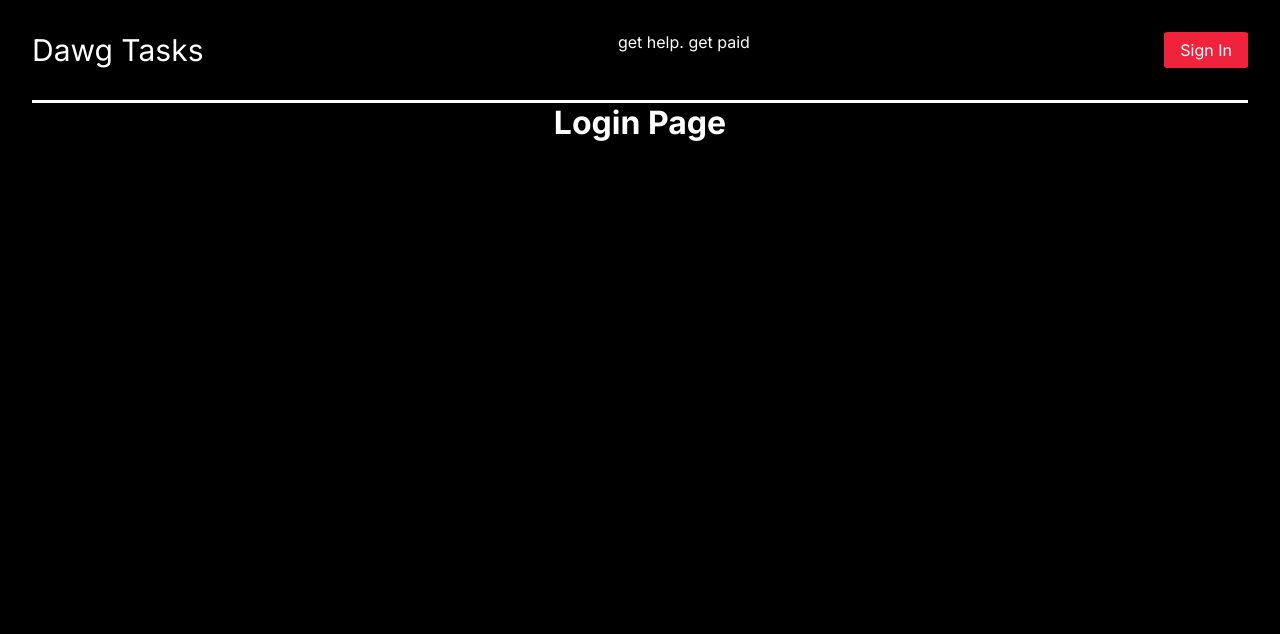
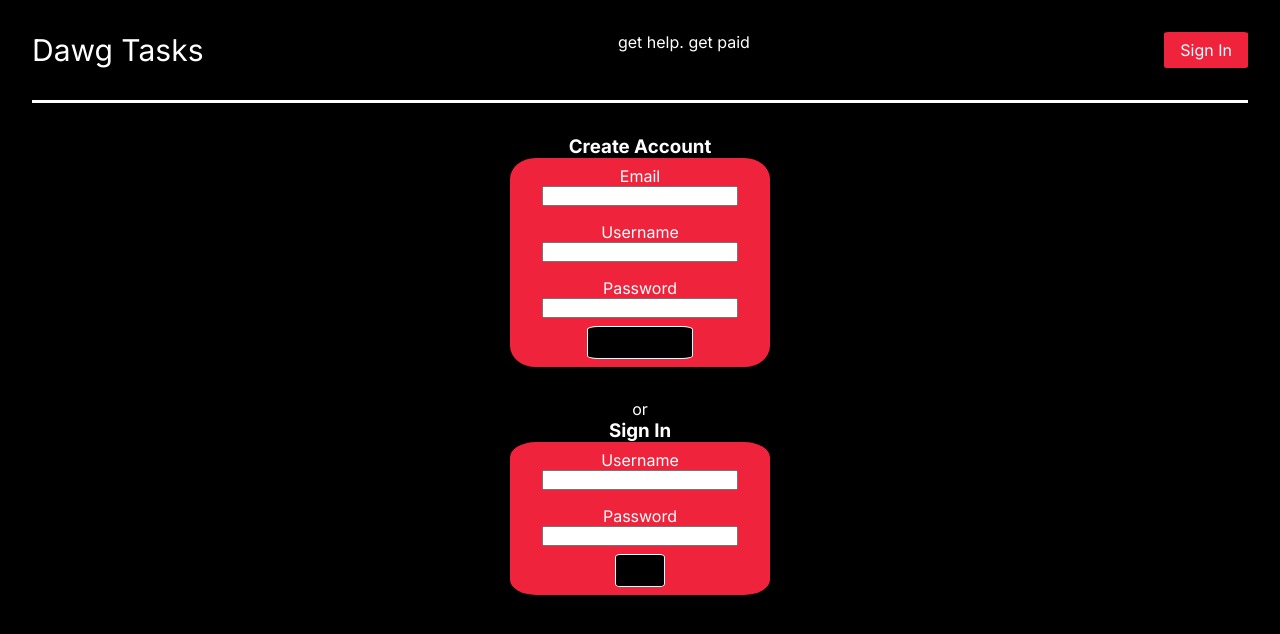
Before and after one commit to davidweav/dawg-tasks, a Next.js app: page /login in a window 1280 px wide. Shown: the top 634 px of the page. Built offline with nearby package versions, Linux system fonts and the light colour scheme.

Commit message:
Created the base frontend for login

```diff
--- a/models/user.js
+++ b/models/user.js
@@ -24,6 +24,7 @@ const UserSchema = new Schema({
     maxlength: 30 },
 });
 
+
 const UserModel = mongoose.model('Credential', UserSchema);
 
 export default UserModel;
--- a/pages/api/auth/register.js
+++ b/pages/api/auth/register.js
@@ -1,11 +1,8 @@
 import UserModel from '../models';
 
-export async function register(username, email, password) {
+export async function register(req, res) {
   // Validate email format
   console.log('Email:', email);
-  if (!email.match(/^[a-zA-Z0-9._%+-]+@uga\.edu$/)) {
-    throw new Error('Please use a valid uga.edu email address for registration.');
-  }
 
   // Check if the user already exists
   const existingUser = await UserModel.findOne({ email });
--- a/pages/login/index.js
+++ b/pages/login/index.js
@@ -1,6 +1,19 @@
 import Link from "next/link"
+import { useState } from "react"
+
 
 export default function Login() {
+
+    const [email, setEmail] = useState('');
+    const [username, setUsername] = useState('');
+    const [password, setPassword] = useState('');
+    const [username2, setUsername2] = useState('');
+    const [password2, setPassword2] = useState('');
+
+    const handleSubmit = async (e) => {
+
+    }
+
     return (
         <main className={`page`}>
             <nav>
@@ -9,7 +22,64 @@ export default function Login() {
               <Link className='sign-in' href='/login'>Sign In</Link>
             </nav>
 
-            <h1>Login Page</h1>
+            <h3>Create Account</h3>
+
+            <div className="form-container">
+                <form onSubmit={handleSubmit}>
+                    <div className="form-field">
+                        <label htmlFor="email">Email</label>
+                            <input type="email"
+                                id="email"
+                                value={email}
+                                onChange={(e) => setEmail(e.target.value)}
+                            />
+                    </div>
+                    <div className="form-field">
+                        <label htmlFor="username">Username</label>
+                            <input type="text"
+                                id="username"
+                                value={username}
+                                onChange={(e) => setUsername(e.target.value)}
+                            />
+                    </div>
+                    <div className="form-field">
+                        <label htmlFor="password">Password</label>
+                            <input type="password"
+                                id="password"
+                                value={password}
+                                onChange={(e) => setPassword(e.target.value)}
+                            />
+                    </div>
+                    <button type="submit">Create Account</button>
+                </form>
+
+            </div>
+
+            <p>or</p>
+            <h3>Sign In</h3>
+            <div className="form-container">
+                <form onSubmit={handleSubmit}>
+
+                    <div className="form-field">
+                        <label htmlFor="username2">Username</label>
+                            <input type="text"
+                                id="username2"
+                                value={username2}
+                                onChange={(e) => setUsername2(e.target.value)}
+                            />
+                    </div>
+                    <div className="form-field">
+                        <label htmlFor="password2">Password</label>
+                            <input type="password"
+                                id="password2"
+                                value={password2}
+                                onChange={(e) => setPassword2(e.target.value)}
+                            />
+                    </div>
+                    <button type="submit">Login</button>
+                </form>
+            </div>
+
         </main>
     )
 }
--- a/styles/globals.css
+++ b/styles/globals.css
@@ -54,6 +54,9 @@ body {
     rgb(var(--background-start-rgb));
 }
 
+label {
+  text-align: center;
+}
 .page {
   display: flex;
   flex-direction: column;
@@ -67,8 +70,22 @@ nav {
   padding-bottom: 2rem;
   justify-content: space-between;
   border-bottom: solid white;
+  margin-bottom: 2rem;
 }
 
+.form-container {
+  display: flex;
+  flex-direction: column;
+  background-color: #EF233C;
+  margin-bottom: 2rem;
+  border-radius: 10%;
+}
+
+.form-field {
+  display: flex;
+  flex-direction: column;
+  padding: 0.5rem 2rem;
+}
 .sign-in {
   display: inline-block;
   background-color: #EF233C;
@@ -79,6 +96,22 @@ header {
   width: 100%;
 }
 
+form button {
+  display: block;
+  margin: auto;
+  margin-bottom: 0.5rem;
+  background-color: black;
+  border: none;
+  padding: 0.5rem;
+  font-size: 12px;
+  border-radius: 10%;
+  border: solid 1px white;
+}
+
+form button:hover {
+  background-color: #000000b3;
+  cursor: pointer;
+}
 .body p {
   margin: 1rem 0;
 }
```
Also changed, not shown: test/zrun-mongo.js (+1 -1 lines), test/ztest-registration.js (+2 -2 lines).
